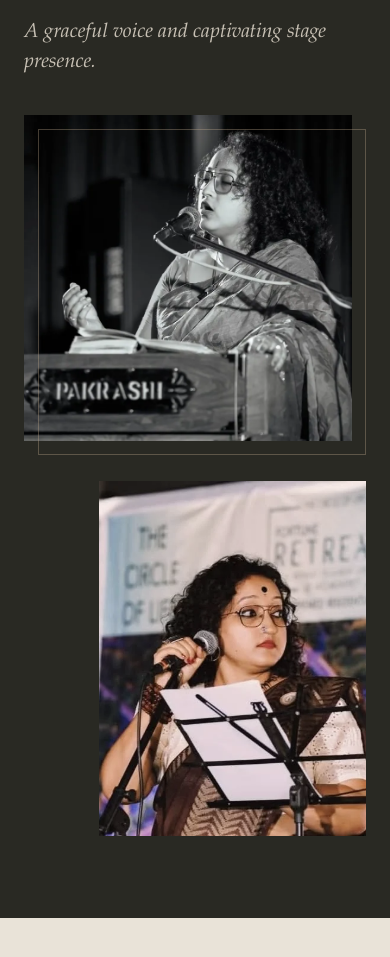
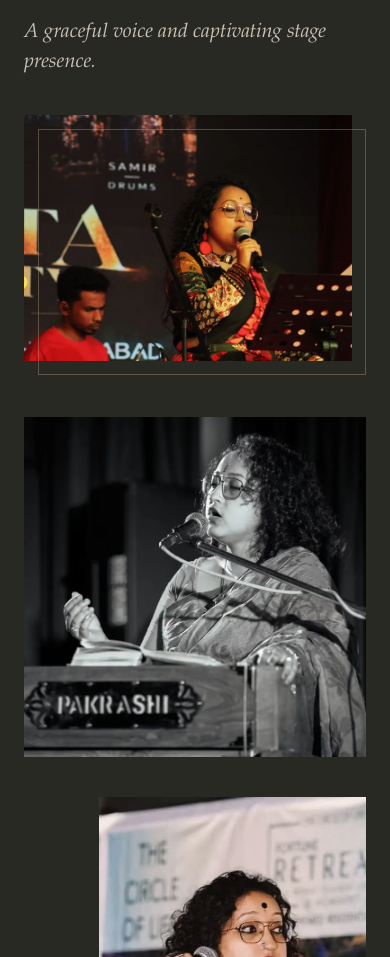
Before and after one commit to iamanigos/hindolita, a plain HTML site: page index.html in a window 390 px wide. Shown: the part 3852-4809 px from the top of the page. Drawn offline with Linux system fonts and the light colour scheme.

Commit message:
Lead the Performer section with a live concert photo
Co-Authored-By: Claude Opus 5.5 <noreply@anthropic.com>

```diff
--- a/assets/css/style.css
+++ b/assets/css/style.css
@@ -222,10 +222,12 @@ h2 { font: 400 clamp(42px, 5.4vw, 72px)/1.02 var(--serif); letter-spacing: -.05e
 .performer .eyebrow { color: var(--dark-accent); }
 .performer .section-intro { color: var(--dark-muted); font-size: clamp(20px, 2vw, 26px); max-width: 380px; }
 .performer :focus-visible { outline-color: var(--dark-accent); }
-.performer-photos { display: grid; grid-template-columns: 1.45fr 1fr; gap: 6vw; align-items: end; }
+.performer-photos { display: grid; grid-template-columns: 1.3fr 1fr; gap: 6vw; align-items: end; }
 .performer-photo { margin: 0; position: relative; }
 .performer-photo img { width: 100%; height: auto; display: block; }
-.performer-photo--main::after {
+.performer-photo--lead { margin-bottom: clamp(56px, 7vw, 110px); }
+.performer-photo--lead img { aspect-ratio: 3 / 2; object-fit: cover; filter: saturate(.92); }
+.performer-photo--lead::after {
   content: ""; position: absolute; inset: 14px -14px -14px 14px;
   border: 1px solid rgba(192, 168, 141, .35); pointer-events: none;
 }
@@ -397,7 +399,8 @@ h2 { font: 400 clamp(42px, 5.4vw, 72px)/1.02 var(--serif); letter-spacing: -.05e
   .roots-photos, .roots-parents { grid-template-columns: 1fr; gap: 32px; }
   .roots-parents { margin-top: 48px; gap: 0; }
   .performer-photos { grid-template-columns: 1fr; gap: 40px; }
-  .performer-photo--main { margin-right: 14px; }
+  .performer-photo--lead { margin: 0 14px 56px 0; }
+  .performer-photo--lead img { aspect-ratio: 4 / 3; object-position: 70% 50%; }
   .performer-photo--side { max-width: 78%; justify-self: end; margin-bottom: 0; }
   .beyond-quote { margin-top: 64px; padding-top: 40px; }
   .about-photo { height: 105vw; max-height: 560px; }
--- a/index.html
+++ b/index.html
@@ -27,7 +27,7 @@
   <link rel="preload" as="image" href="assets/images/hero-960.webp"
         imagesrcset="assets/images/hero-640.webp 640w, assets/images/hero-960.webp 960w, assets/images/hero-1254.webp 1254w"
         imagesizes="(max-width: 850px) 92vw, 50vw">
-  <link rel="stylesheet" href="assets/css/style.css?v=11">
+  <link rel="stylesheet" href="assets/css/style.css?v=12">
   <script>document.documentElement.classList.add('js');</script>
 </head>
 <body>
@@ -138,11 +138,18 @@
       <div><p class="eyebrow">On stage</p><h2 id="performer-title">The Performer.</h2></div>
       <p class="section-intro">A graceful voice and captivating stage presence.</p>
     </div>
+    <figure class="performer-photo performer-photo--lead reveal">
+      <img src="assets/images/performer-live-1500.webp"
+           srcset="assets/images/performer-live-900.webp 900w, assets/images/performer-live-1500.webp 1500w"
+           sizes="(max-width: 850px) 92vw, 80vw"
+           width="1500" height="1000" loading="lazy" decoding="async"
+           alt="Hindolita singing into a handheld microphone at a live concert, wearing glasses, large red earrings and a black-and-red printed outfit, with a keyboard player in a red T-shirt beside her">
+    </figure>
     <div class="performer-photos">
       <figure class="performer-photo performer-photo--main reveal">
         <img src="assets/images/performer-stage-1394.webp"
              srcset="assets/images/performer-stage-760.webp 760w, assets/images/performer-stage-1394.webp 1394w"
-             sizes="(max-width: 850px) 92vw, 52vw"
+             sizes="(max-width: 850px) 92vw, 46vw"
              width="1394" height="1384" loading="lazy" decoding="async"
              alt="Black-and-white photograph of Hindolita singing into a microphone with her eyes closed, seated at a harmonium with an open songbook">
       </figure>
```
Also changed, not shown: assets/images/performer-live-1500.webp (added), assets/images/performer-live-900.webp (added), assets/images/performer/performance3.jpeg (added).
